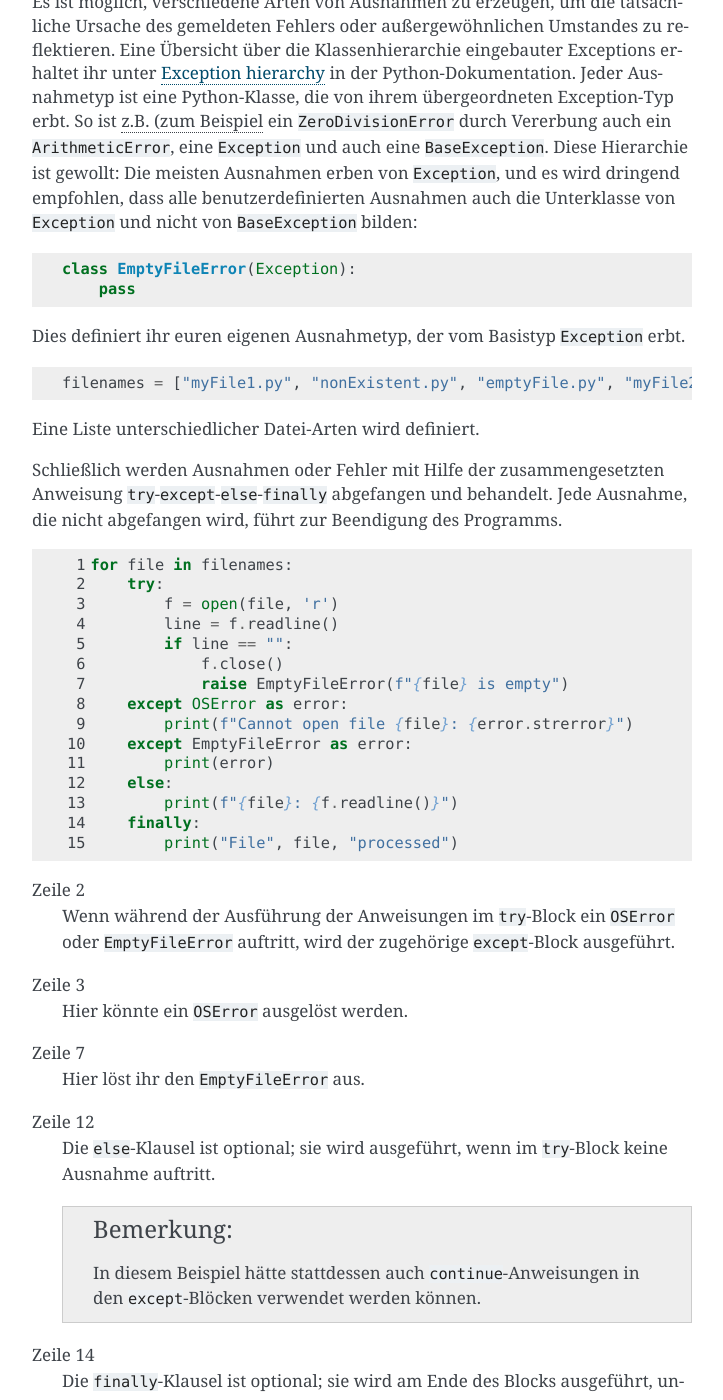
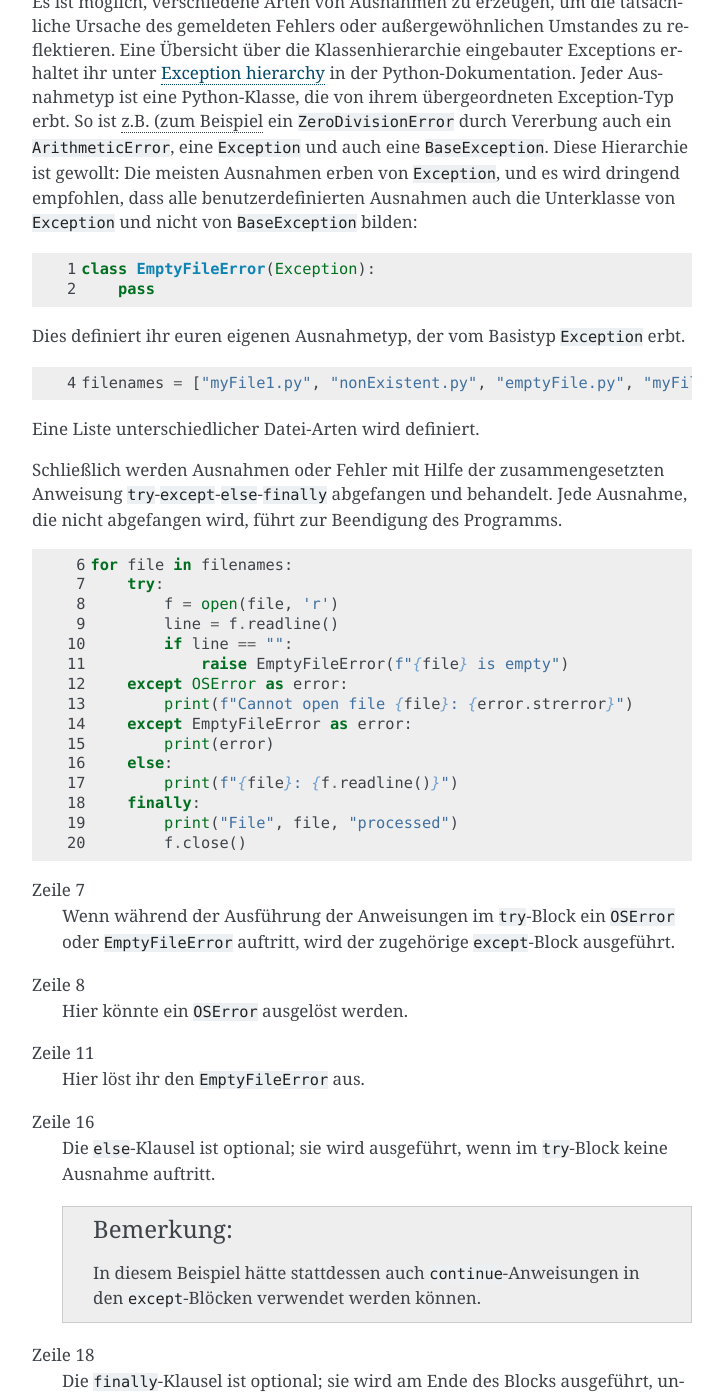
Before and after one commit to veit/python-basics-tutorial-de, a Sphinx documentation site: the page built from docs/control-flows/exceptions.rst, in a window 1280 px wide and 1400 px high, scrolled down 508 px. Shown: the whole window, without its empty margins (388-1111 px from the left). Built offline with Sphinx 7.4.7, drawn with Linux system fonts in a browser that asks for light colours; pages that are not in the unit, such as notebooks, are missing from menus.

Commit message:
:memo: Update exception docs

```diff
--- a/docs/control-flows/exceptions.py
+++ b/docs/control-flows/exceptions.py
@@ -1,12 +1,13 @@
 class EmptyFileError(Exception):
     pass
+
 filenames = ["myFile1.py", "nonExistent.py", "emptyFile.py", "myFile2.py"]
+
 for file in filenames:
     try:
         f = open(file, 'r')
         line = f.readline()
         if line == "":
-            f.close()
             raise EmptyFileError(f"{file} is empty")
     except OSError as error:
         print(f"Cannot open file {file}: {error.strerror}")
@@ -16,3 +17,4 @@ for file in filenames:
         print(f"{file}: {f.readline()}")
     finally:
         print("File", file, "processed")
+        f.close()
--- a/docs/control-flows/exceptions.rst
+++ b/docs/control-flows/exceptions.rst
@@ -34,6 +34,7 @@ nicht von ``BaseException`` bilden:
 
 .. literalinclude:: exceptions.py
    :language: python
+   :linenos:
    :lines: 1-2
 
 Dies definiert ihr euren eigenen Ausnahmetyp, der vom Basistyp ``Exception``
@@ -41,7 +42,9 @@ erbt.
 
 .. literalinclude:: exceptions.py
    :language: python
-   :lines: 3
+   :linenos:
+   :lines: 4
+   :lineno-start: 4
 
 Eine Liste unterschiedlicher Datei-Arten wird definiert.
 
@@ -52,17 +55,18 @@ Jede Ausnahme, die nicht abgefangen wird, führt zur Beendigung des Programms.
 .. literalinclude:: exceptions.py
    :language: python
    :linenos:
-   :lines: 4-
+   :lines: 6-
+   :lineno-start: 6
 
-Zeile 2
+Zeile 7
     Wenn während der Ausführung der Anweisungen im ``try``-Block ein
     ``OSError`` oder ``EmptyFileError`` auftritt, wird der zugehörige
     ``except``-Block ausgeführt.
-Zeile 3
+Zeile 8
     Hier könnte ein ``OSError`` ausgelöst werden.
-Zeile 7
+Zeile 11
     Hier löst ihr den ``EmptyFileError`` aus.
-Zeile 12
+Zeile 16
     Die ``else``-Klausel ist optional; sie wird ausgeführt, wenn im
     ``try``-Block keine Ausnahme auftritt.
 
@@ -70,6 +74,6 @@ Zeile 12
        In diesem Beispiel hätte stattdessen auch ``continue``-Anweisungen in
        den ``except``-Blöcken verwendet werden können.
 
-Zeile 14
+Zeile 18
     Die ``finally``-Klausel ist optional; sie wird am Ende des Blocks
     ausgeführt, unabhängig davon, ob eine Ausnahme ausgelöst wurde oder nicht.
```
